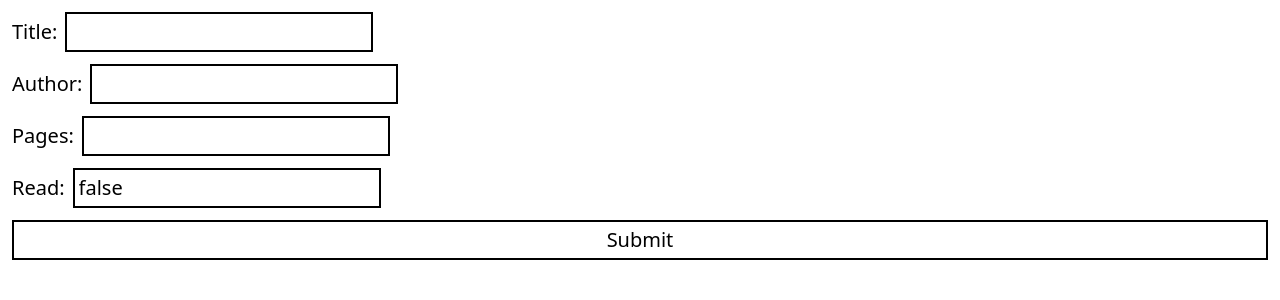
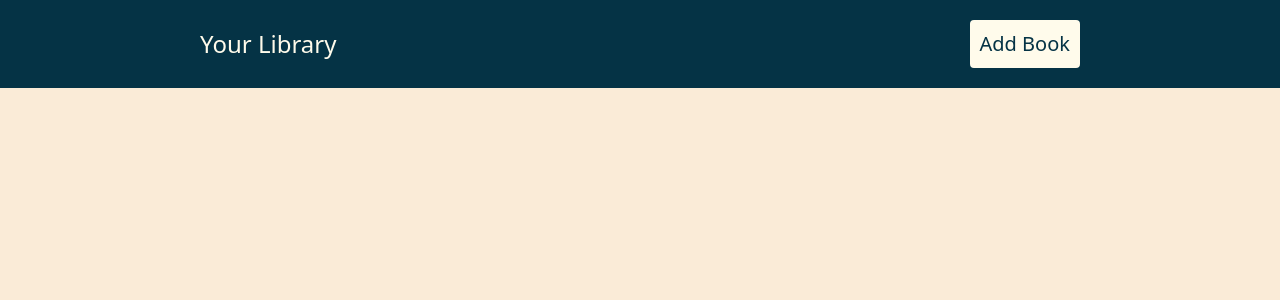
Before and after one commit to Yahska-0818/Library-React, a React (Vite) app: page / in a window 1280 px wide. Shown: the top 300 px of the page. Built offline with nearby package versions, Linux system fonts and the light colour scheme.

Commit message:
Added styling to page

```diff
--- a/src/App.jsx
+++ b/src/App.jsx
@@ -1,4 +1,4 @@
-import { useState } from 'react'
+import React, { useState } from 'react'
 import BooksList from './components/BooksList'
 import Input from './components/Input'
 
@@ -8,6 +8,8 @@ function App() {
   const [author, newAuthor] = useState('')
   const [pages, newPages] = useState('')
   const [read, newRead] = useState(false)
+
+  const bookForm = React.createRef()
 
   const bookOnSubmit = () => {
     event.preventDefault()
@@ -19,6 +21,7 @@ function App() {
       id: self.crypto.randomUUID()
     }
     setBooks(books.concat(book))
+    bookForm.current.style.display = 'none'
   }
 
   const titleOnChange = (event) => (
@@ -34,9 +37,19 @@ function App() {
     newRead(event.target.value)
   )
 
+  const addBookButton = () => {
+    bookForm.current.style.display = 'flex'
+  }
+
   return (
-    <div className='m-3'>
-      <form onSubmit={bookOnSubmit} className='flex flex-col gap-3'>
+    <div className='flex flex-col gap-2'>
+      <div className='flex justify-between bg-cyan-950 py-5 px-50 text-amber-50 items-center'>
+        <p className='text-2xl'>Your Library</p>
+        <button type="button" onClick={addBookButton} className='border-2 border-amber-50 border-solid text-xl p-2 rounded hover:cursor-pointer hover:-translate-y-1 transition-transform ease-linear duration-200 bg-amber-50 text-cyan-950'>Add Book</button>
+      </div>
+      <BooksList allBooks={books} />
+      <div>
+        <form onSubmit={bookOnSubmit} className='flex-col gap-3 hidden' ref={bookForm}>
           <div className='flex gap-2 text-xl items-center'>
             Title: <Input value={title} onChange={titleOnChange}/>
           </div>
@@ -51,7 +64,7 @@ function App() {
           </div>
           <button type="submit" className='border-2 border-black border-solid text-xl p-1'>Submit</button>
         </form>
-      <BooksList allBooks={books} />
+      </div>
     </div>
   )
 }
--- a/src/components/BooksList.jsx
+++ b/src/components/BooksList.jsx
@@ -1,8 +1,8 @@
 const BooksList = ({allBooks}) => {
     return (
-        <ul>
+        <ul className="flex flex-wrap gap-2 mx-2 justify-evenly">
             {allBooks.map(book=>
-                <li key={book.id}>
+                <li key={book.id} className="bg-cyan-950 text-amber-50 p-5 rounded text-xl">
                     <p>Title: {book.title}</p>
                     <p>Author: {book.author}</p>
                     <p>Pages: {book.pages}</p>
--- a/src/index.css
+++ b/src/index.css
@@ -1 +1,5 @@
 @import "tailwindcss";
+
+body {
+    background-color: antiquewhite;
+}
```
Lines whose indentation alone changed are shown as unchanged.
